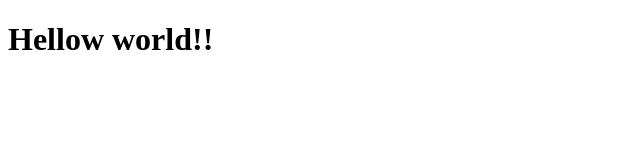
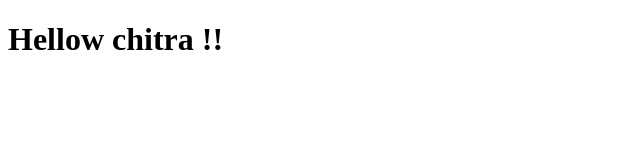
Before and after one commit to TamiltechyOrg/tamiltechy, a plain HTML site: page index.html in a window 1280 px wide. Shown: the full height of the page, 0-640 px from the left. Drawn offline with Linux system fonts and the light colour scheme.

Commit message:
Update index.html

```diff
--- a/index.html
+++ b/index.html
@@ -7,6 +7,6 @@
     <title>Tamiltechy</title>
 </head>
 <body>
-    <h1>Hellow world!!</h1>
+    <h1>Hellow chitra !!</h1>
 </body>
 </html>
```
